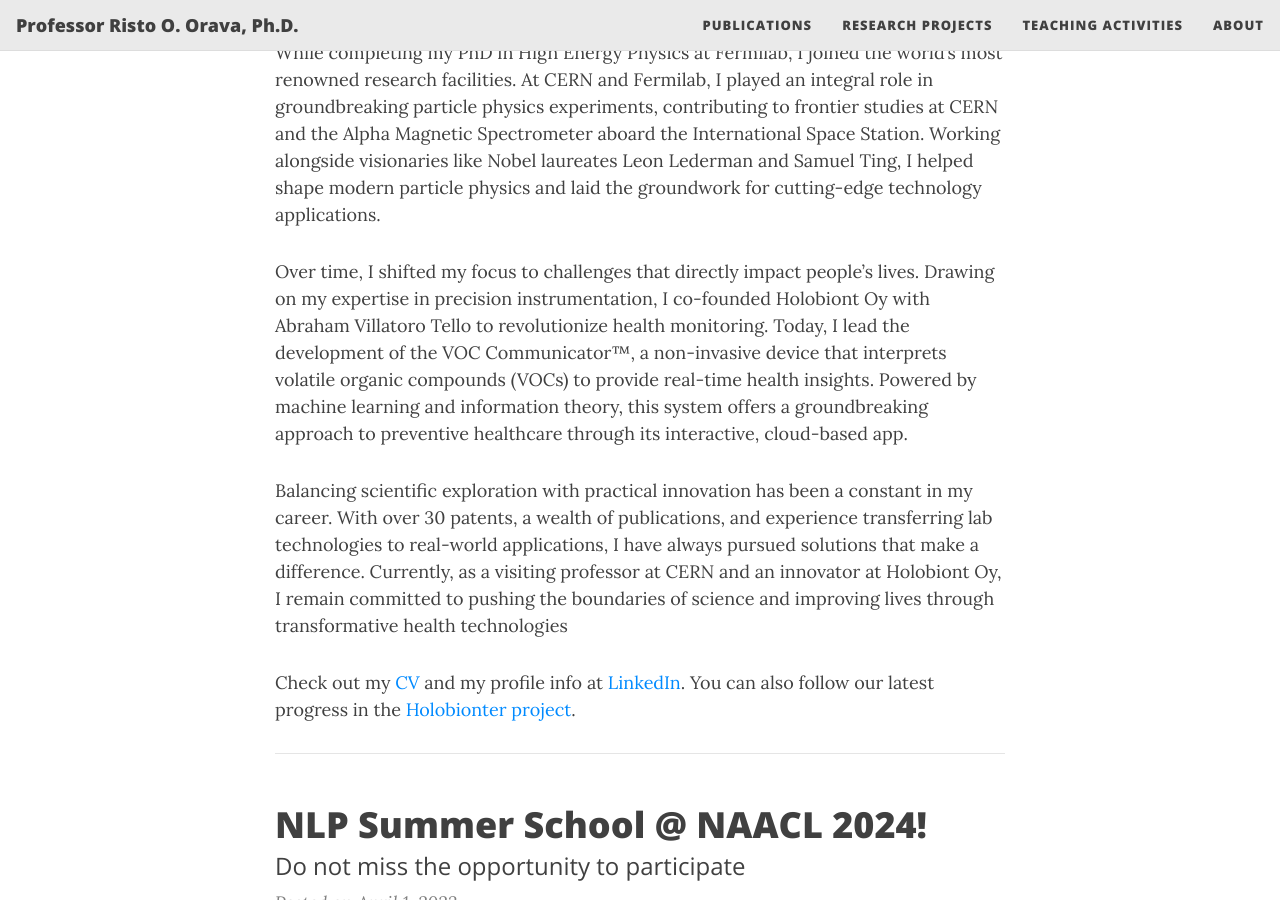
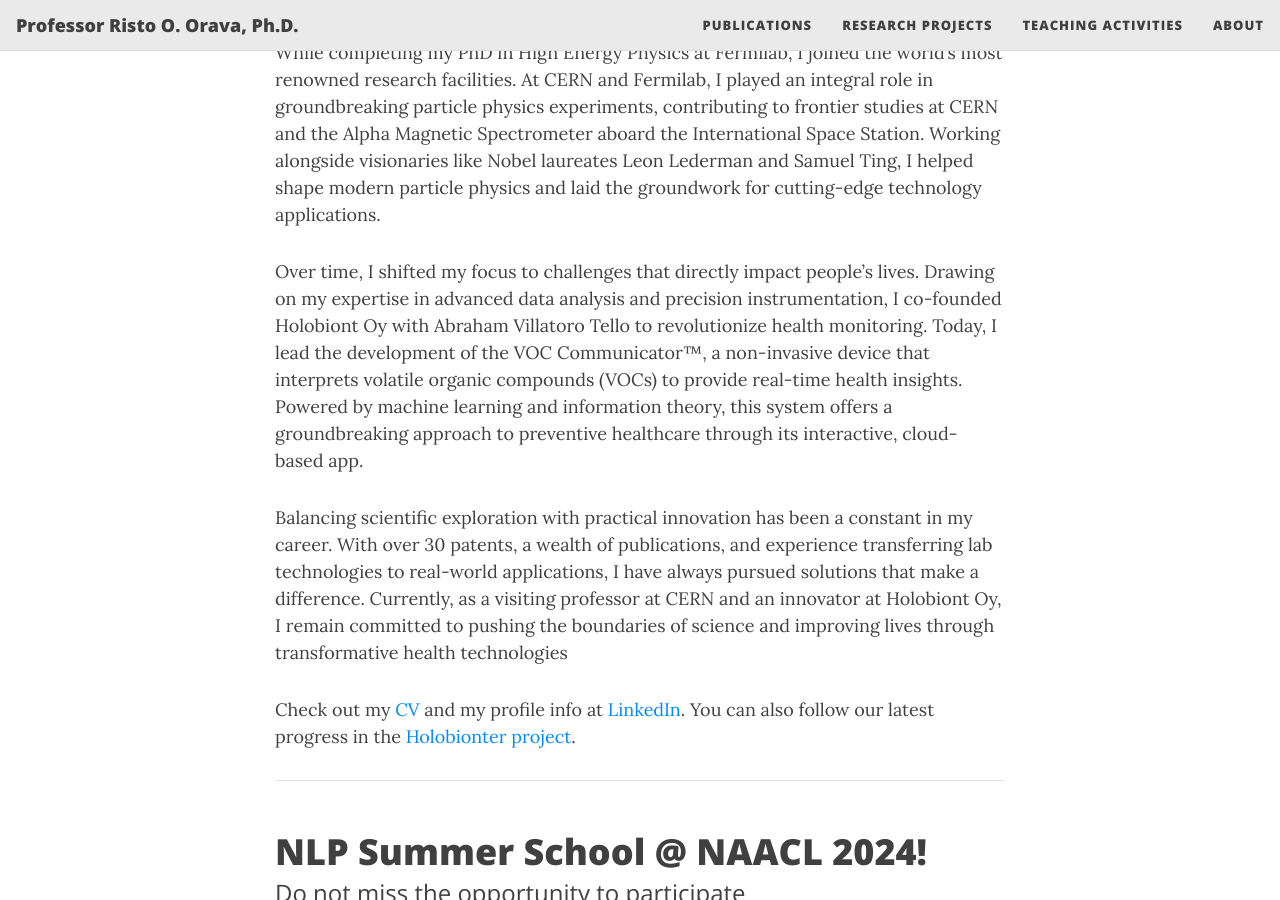
Before and after one commit to oravar333/oravar333.github.io, a Jekyll site: the page built from index.md, in a window 1280 px wide and 900 px high, scrolled down 704 px. Built offline with Jekyll 4.4.1, drawn with Linux system fonts in a browser that asks for light colours; nearby versions of some CDN libraries; the list of posts is cut into pages by our own code.

Commit message:
update
update

```diff
--- a/index.md
+++ b/index.md
@@ -15,7 +15,7 @@
 
 While completing my PhD in High Energy Physics at Fermilab, I joined the world’s most renowned research facilities. At CERN and Fermilab, I played an integral role in groundbreaking particle physics experiments, contributing to frontier studies at CERN and the Alpha Magnetic Spectrometer aboard the International Space Station. Working alongside visionaries like Nobel laureates Leon Lederman and Samuel Ting, I helped shape modern particle physics and laid the groundwork for cutting-edge technology applications.
 
-Over time, I shifted my focus to challenges that directly impact people's lives. Drawing on my expertise in precision instrumentation, I co-founded Holobiont Oy with Abraham Villatoro Tello to revolutionize health monitoring. Today, I lead the development of the VOC Communicator™, a non-invasive device that interprets volatile organic compounds (VOCs) to provide real-time health insights. Powered by machine learning and information theory, this system offers a groundbreaking approach to preventive healthcare through its interactive, cloud-based app.
+Over time, I shifted my focus to challenges that directly impact people's lives. Drawing on my expertise in advanced data analysis and precision instrumentation, I co-founded Holobiont Oy with Abraham Villatoro Tello to revolutionize health monitoring. Today, I lead the development of the VOC Communicator™, a non-invasive device that interprets volatile organic compounds (VOCs) to provide real-time health insights. Powered by machine learning and information theory, this system offers a groundbreaking approach to preventive healthcare through its interactive, cloud-based app.
 
 Balancing scientific exploration with practical innovation has been a constant in my career. With over 30 patents, a wealth of publications, and experience transferring lab technologies to real-world applications, I have always pursued solutions that make a difference. Currently, as a visiting professor at CERN and an innovator at Holobiont Oy, I remain committed to pushing the boundaries of science and improving lives through transformative health technologies
 
```
